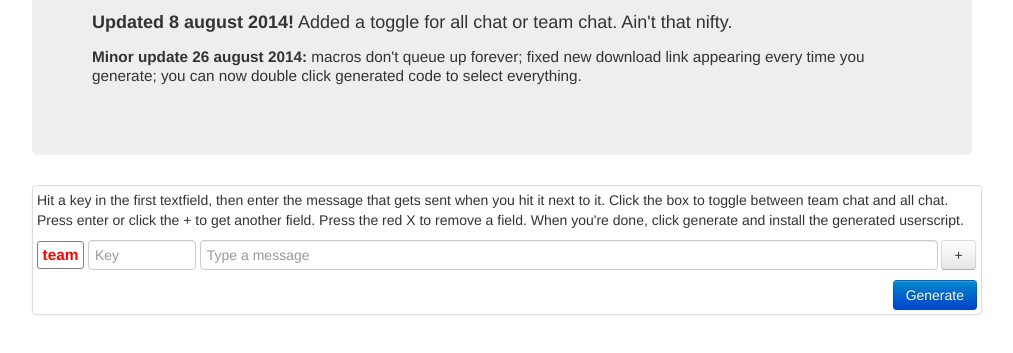
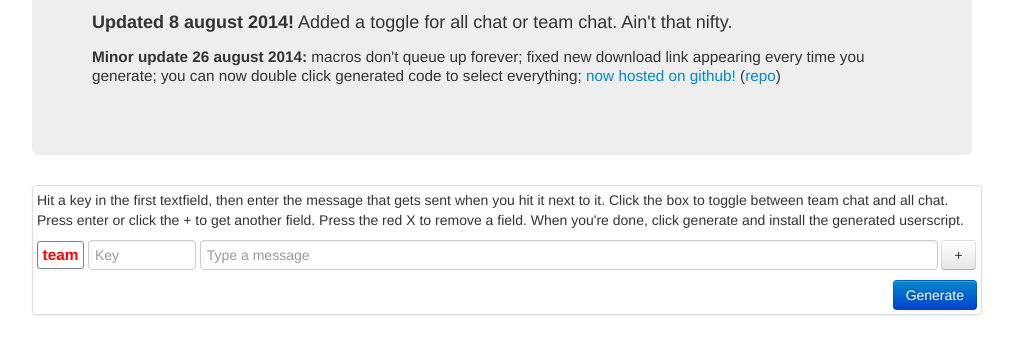
Before and after one commit to Watball/chat-macros, a plain HTML site: page index.html in a window 1280 px wide. Shown: the part 163-516 px from the top of the page, without its empty margins (138-1151 px from the left). Drawn offline with nearby package versions, Linux system fonts and the light colour scheme.

Commit message:
add hosted on github mention

```diff
--- a/index.html
+++ b/index.html
@@ -98,7 +98,7 @@
             <h1>Easy TagPro chat macros</h1>
             <p>Easy way to generate macros for chatting. Uses a modified version of <a href="http://www.reddit.com/r/TagPro/comments/1bijwm/so_you_want_chat_macros/">steppin's userscript</a>.</p>
             <p><strong>Updated 8 august 2014!</strong> Added a toggle for all chat or team chat. Ain't that nifty.</p>
-            <p style="line-height: 100%"><small><strong>Minor update 26 august 2014:</strong> macros don't queue up forever; fixed new download link appearing every time you generate; you can now double click generated code to select everything.</small></p>
+            <p style="line-height: 100%"><small><strong>Minor update 26 august 2014:</strong> macros don't queue up forever; fixed new download link appearing every time you generate; you can now double click generated code to select everything; <a href="http://watball.github.io/chat-macros/">now hosted on github!</a> (<a href="https://github.com/Watball/chat-macros">repo</a>)</small></p>
         </div>
         <div class="row">
             <div class="span12 thumbnail" id="input-div">
```
